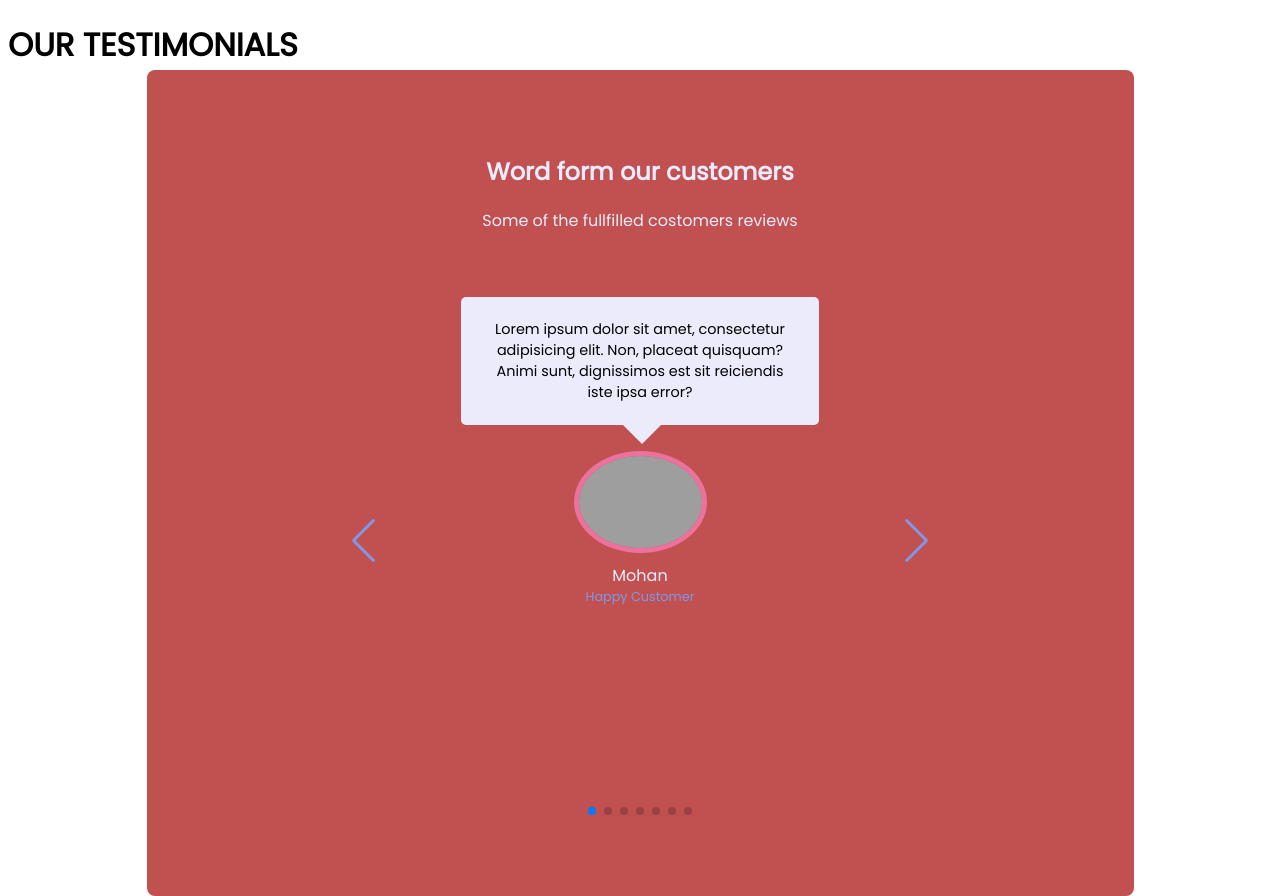
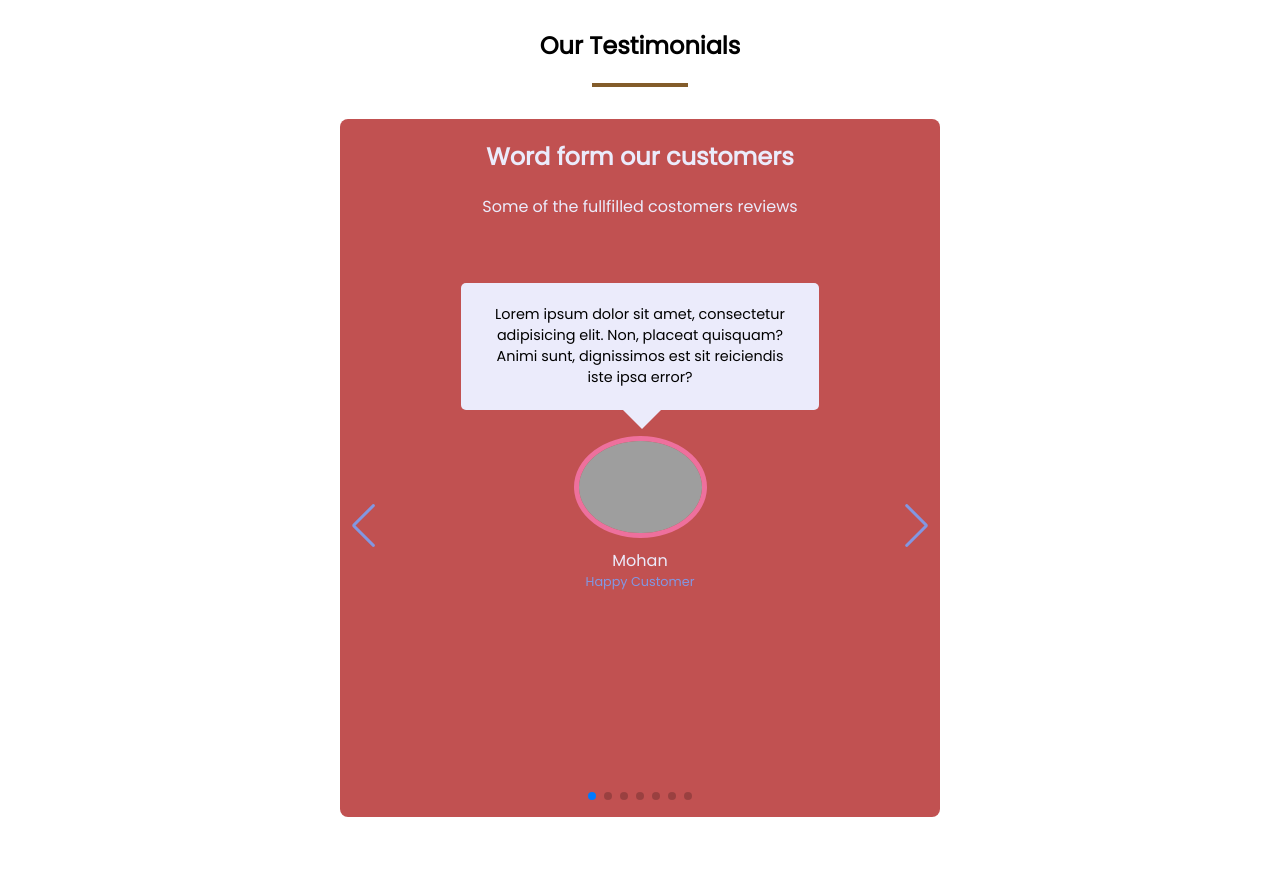
Before and after one commit to Manasa-2802/project, a plain HTML site: page reviews.html in a window 1280 px wide. After the commit the page ends 825 px from the top, so only its background shows below. Drawn offline with nearby package versions, Linux system fonts and the light colour scheme; grey boxes are pictures that could not be loaded.

Commit message:
Fixed the issue related to header allignment on review page

```diff
--- a/reviews.css
+++ b/reviews.css
@@ -20,7 +20,6 @@
 }
 
 .container{
-    height: 98vh;
     display: flex;
     flex-direction: column;
     justify-content: center;
@@ -33,7 +32,7 @@
     background-color: var(--color-dark);
     text-align: center;
     border-radius: 8px;
-    padding: 4em 0;
+    /* padding: 4em 0; */
 }
 
 .text-light{
--- a/reviews.html
+++ b/reviews.html
@@ -11,12 +11,34 @@
     href="https://unpkg.com/swiper@7/swiper-bundle.min.css"
     />
     <link rel="stylesheet" href="reviews.css">
-    <h1>OUR TESTIMONIALS</h1>
-
+    <style>
+        main {
+            min-height: 100vh;
+            display: grid;
+            place-items: center;
+        }
+        .title {
+            text-align: center;
+            margin-bottom: 2rem;
+        }
+        .underline {
+            height: 0.25rem;
+            width: 6rem;
+            background: #835c2a;
+            margin-left: auto;
+            margin-right: auto;
+        }
+    </style>
 </head>
 <body>
 
-
+    <main>
+        <section>
+            <div class="title">
+                <h1>Our Testimonials</h1>
+                <div class="underline"></div>
+            </div>
+            <article>
                 <div class="container">
                     <div class="board">
                         <h2 class="text-light">Word form our customers</h2>
@@ -135,6 +157,9 @@
 
                     </div>
                 </div>
+            </article>
+        </section>
+    </main>
 
     <script src="https://unpkg.com/swiper@7/swiper-bundle.min.js"></script>
     <script type="application/javascript" src="./review.js"></script>
```
Lines whose indentation alone changed are shown as unchanged.
